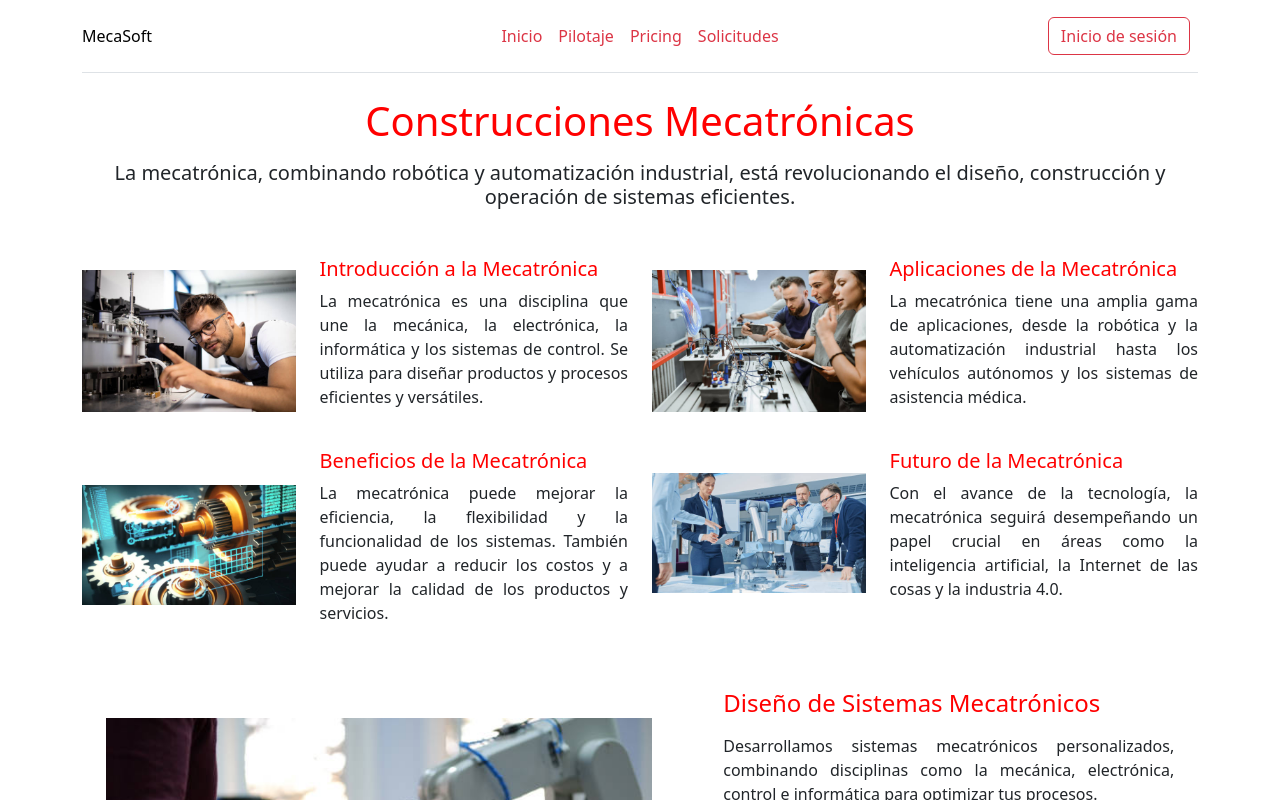
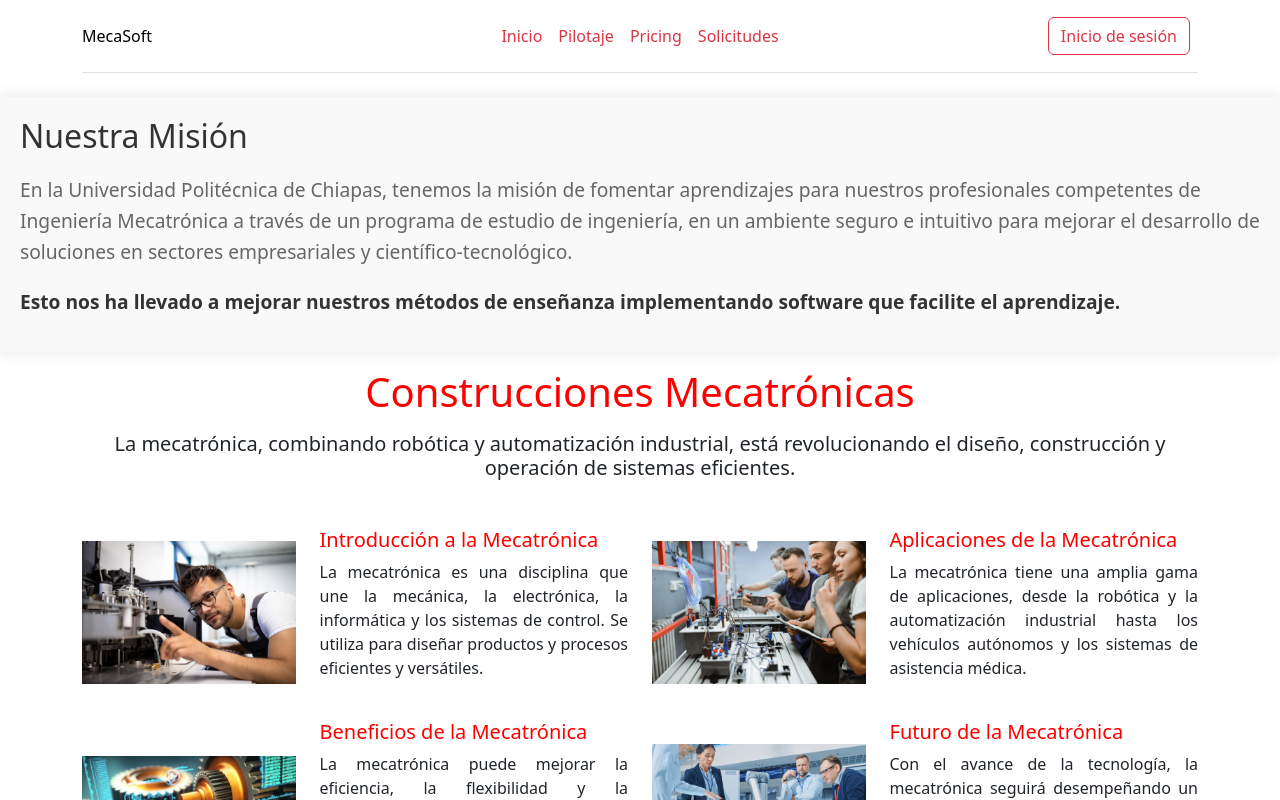
Before and after one commit to Darioantonio20/MecaSoft-Front-end, a React (Vite) app in the folder MecaSoft/: page / in a window 1280 px wide. Shown: the top 800 px of the page. Built offline with nearby package versions, Linux system fonts and the light colour scheme.

Commit message:
[ADD] mision

```diff
--- /dev/null
+++ b/MecaSoft/src/assets/style/Mision.css
@@ -0,0 +1,30 @@
+.section3 {
+    padding: 20px;
+    background-color: #f9f9f9;
+    box-shadow: 0px 0px 15px rgba(0, 0, 0, 0.1);
+    transition: all 0.3s ease;
+}
+
+.section3:hover {
+    transform: scale(1.02);
+    box-shadow: 0px 0px 20px rgba(0, 0, 0, 0.15);
+}
+
+.title {
+    font-size: 2em;
+    color: #333;
+    margin-bottom: 20px;
+}
+
+.text {
+    font-size: 1.2em;
+    color: #666;
+    line-height: 1.6;
+}
+
+.highlight {
+    font-size: 1.2em;
+    color: #333;
+    font-weight: bold;
+    margin-top: 20px;
+}
--- /dev/null
+++ b/MecaSoft/src/molecules/Mision.jsx
@@ -0,0 +1,15 @@
+import "../assets/style/Mision.css";
+
+function Section3() {
+    return (
+        <>
+            <div className="section3">
+                <h2 className="title">Nuestra Misión</h2>
+                <p className="text">En la Universidad Politécnica de Chiapas, tenemos la misión de fomentar aprendizajes para nuestros profesionales competentes de Ingeniería Mecatrónica a través de un programa de estudio de ingeniería, en un ambiente seguro e intuitivo para mejorar el desarrollo de soluciones en sectores empresariales y científico-tecnológico.</p>
+                <p className="highlight">Esto nos ha llevado a mejorar nuestros métodos de enseñanza implementando software que facilite el aprendizaje.</p>
+            </div>
+        </>
+     );
+}
+
+export default Section3;
--- a/MecaSoft/src/pages/LandingPage.jsx
+++ b/MecaSoft/src/pages/LandingPage.jsx
@@ -1,5 +1,6 @@
 import NavBar from "../atoms/NavBar";
 import Footer from "../atoms/Footer";
+import Mision from "../molecules/Mision";
 import Section1 from "../molecules/Section1";
 import Section2 from "../molecules/Section2";
 
@@ -7,6 +8,7 @@ function LandingPage() {
     return (
         <>
         <NavBar/>
+        <Mision/>
         <Section1/>
         <Section2/>
         <Footer/>
```
